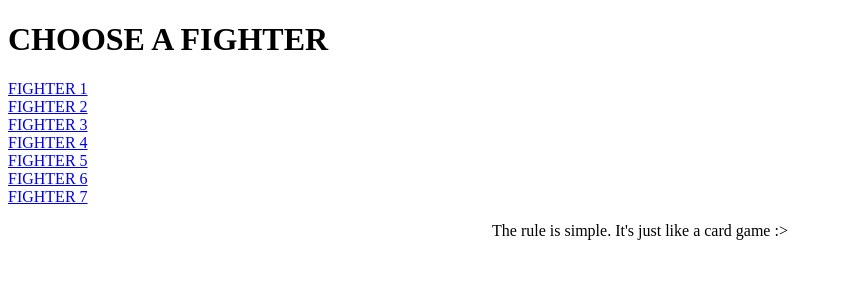
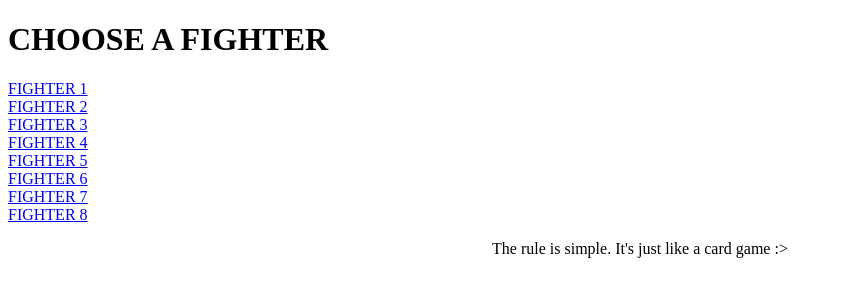
Before and after one commit to kiantsu/PLSWORKKK, a plain HTML site: page index.html in a window 1280 px wide. Shown: the whole page, without its empty margins (0-842 px from the left). Drawn offline with Linux system fonts and the light colour scheme.

Commit message:
index.html

```diff
--- a/index.html
+++ b/index.html
@@ -14,6 +14,7 @@
     <a href="emets.html">FIGHTER 5</a> <br>
     <a href="sibayans.html">FIGHTER 6</a> <br>
     <a href="heber.html">FIGHTER 7</a><br>
+    <a href="sai.html">FIGHTER 8</a>
 
     <p style="text-align: center;">The rule is simple. It's just like a card game :></p>
 </body>
```
